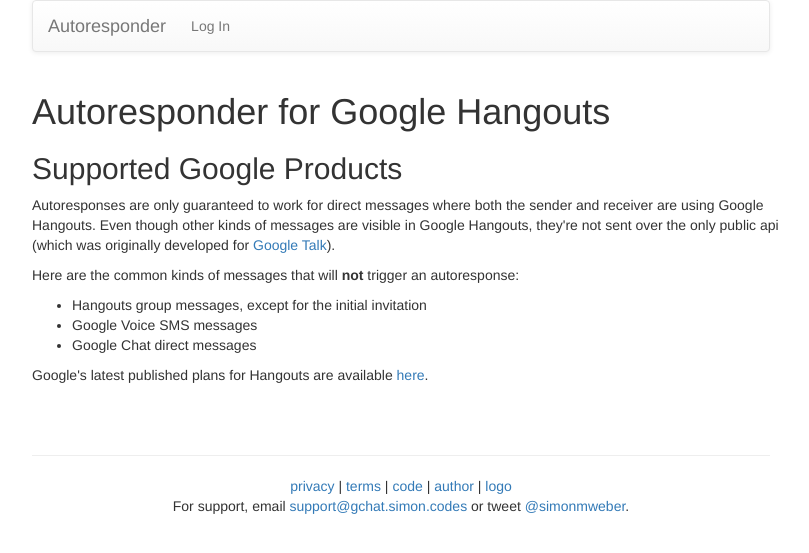
After one commit to simon-weber/gchatautorespond, a Django app: a page that uses gchatautorespond/apps/autorespond/templates/service_support.html in a window 1280 px wide. The commit adds this page. Shown: the top 553 px of the page, without its empty margins (239-1048 px from the left). Run offline with Django 3.2, Linux system fonts and the light colour scheme; parts of the project's set-up code (start-up, migrations or seed data) failed here and were passed over; some libraries are stand-ins or nearby versions.

Commit message:
clarify supported services/messages

```diff
--- a/gchatautorespond/apps/autorespond/templates/logged_out.html
+++ b/gchatautorespond/apps/autorespond/templates/logged_out.html
@@ -14,7 +14,9 @@
         <br/>
         It's {{ view.price }} charged monthly, with a {{ view.trial_length }} no-questions-asked free trial, and cancellable any time.
         </p>
-
+        <p class="text-muted">
+        Google Chat and Google Voice are not supported. Read more <a href="{% url 'service_support' %}">here</a>.
+        </p>
         <a class="btn btn-default btn-lg active" href="{% url 'auth_login' %}">Log In</a>
         <a class="btn btn-primary btn-lg active" href="{% url 'registration_register' %}">Sign Up</a>
     </div>
--- /dev/null
+++ b/gchatautorespond/apps/autorespond/templates/service_support.html
@@ -0,0 +1,31 @@
+{% extends "base.html" %}
+{% load bootstrap3 %}
+
+{% block header %}
+{% endblock header %}
+
+{% block content %}
+<div class="container">
+    <div class="row">
+        <h1>Autoresponder for Google Hangouts</h1>
+        <h2>Supported Google Products</h2>
+
+        <p>
+        Autoresponses are only guaranteed to work for direct messages where both the sender and receiver are using Google Hangouts. Even though other kinds of messages are visible in Google Hangouts, they're not sent over the only public api (which was originally developed for <a href="https://en.wikipedia.org/wiki/Google_Talk">Google Talk</a>).
+        </p>
+
+        <p>
+        Here are the common kinds of messages that will <b>not</b> trigger an autoresponse:
+        </p>
+        <ul>
+            <li>Hangouts group messages, except for the initial invitation</li>
+            <li>Google Voice SMS messages</li>
+            <li>Google Chat direct messages</li>
+        </ul>
+
+        <p>
+        Google's latest published plans for Hangouts are available <a href="https://blog.google/products/workspace/latest-google-hangouts-and-upgrade-google-chat/">here</a>.
+        </p>
+    </div>
+</div>
+{% endblock content %}
--- a/gchatautorespond/apps/autorespond/views.py
+++ b/gchatautorespond/apps/autorespond/views.py
@@ -113,6 +113,10 @@ class PrivacyView(TemplateView):
 
 class TermsView(TemplateView):
     template_name = 'terms.html'
+
+
+class ServiceSupportView(TemplateView):
+    template_name = 'service_support.html'
 
 
 def login(request):
--- a/gchatautorespond/urls.py
+++ b/gchatautorespond/urls.py
@@ -6,7 +6,7 @@ from registration.forms import RegistrationFormTermsOfService as RegTOS
 
 from .apps.autorespond import urls as autorespond_urls
 from .apps.licensing import urls as licensing_urls
-from .apps.autorespond.views import LoggedOutView, PrivacyView, TermsView
+from .apps.autorespond.views import LoggedOutView, PrivacyView, TermsView, ServiceSupportView
 from .apps.autorespond import views
 
 urlpatterns = [
@@ -30,5 +30,6 @@ urlpatterns = [
 
     url(r'^privacy/$', PrivacyView.as_view(), name='privacy'),
     url(r'^terms/$', TermsView.as_view(), name='terms'),
+    url(r'^services/$', ServiceSupportView.as_view(), name='service_support'),
     url(r'^$', LoggedOutView.as_view(), name='logged_out'),
 ]
```
Also changed, not shown: gchatautorespond/apps/autorespond/templates/logged_in.html (+6 -1 lines).
